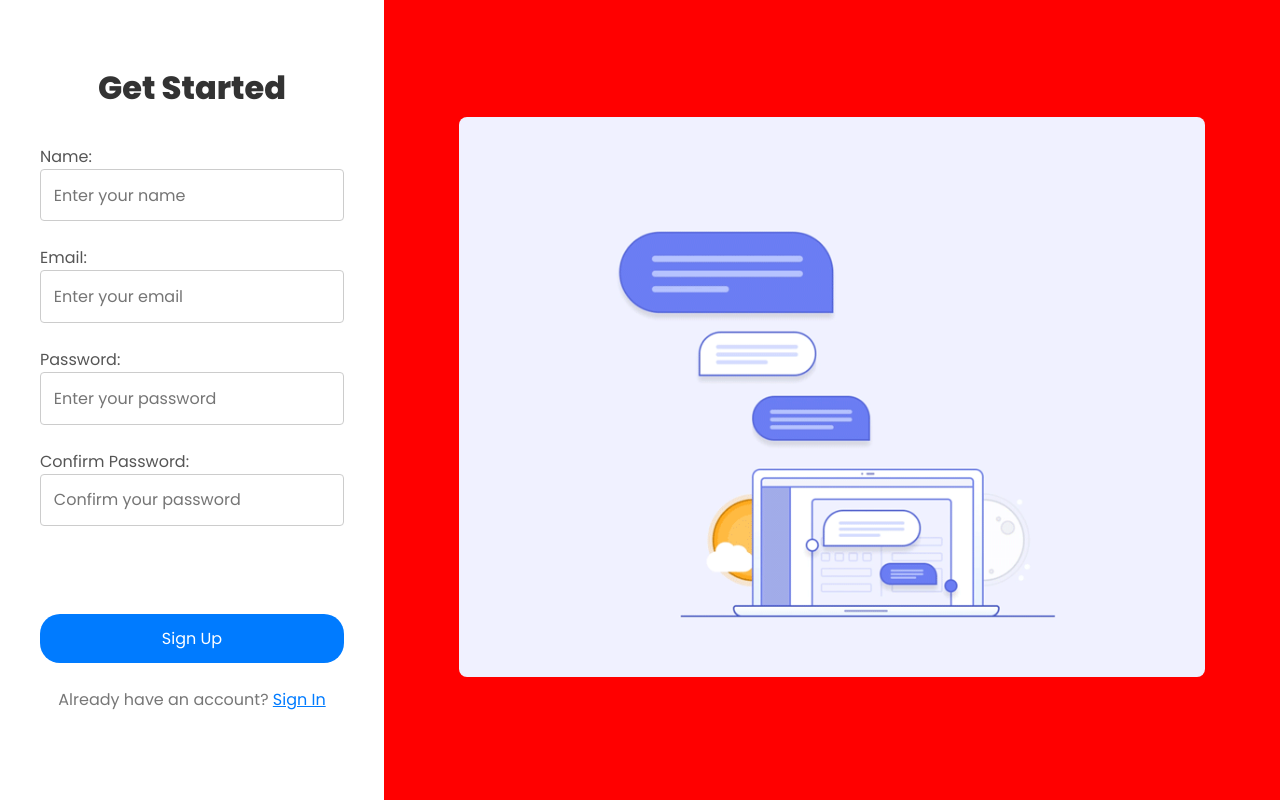
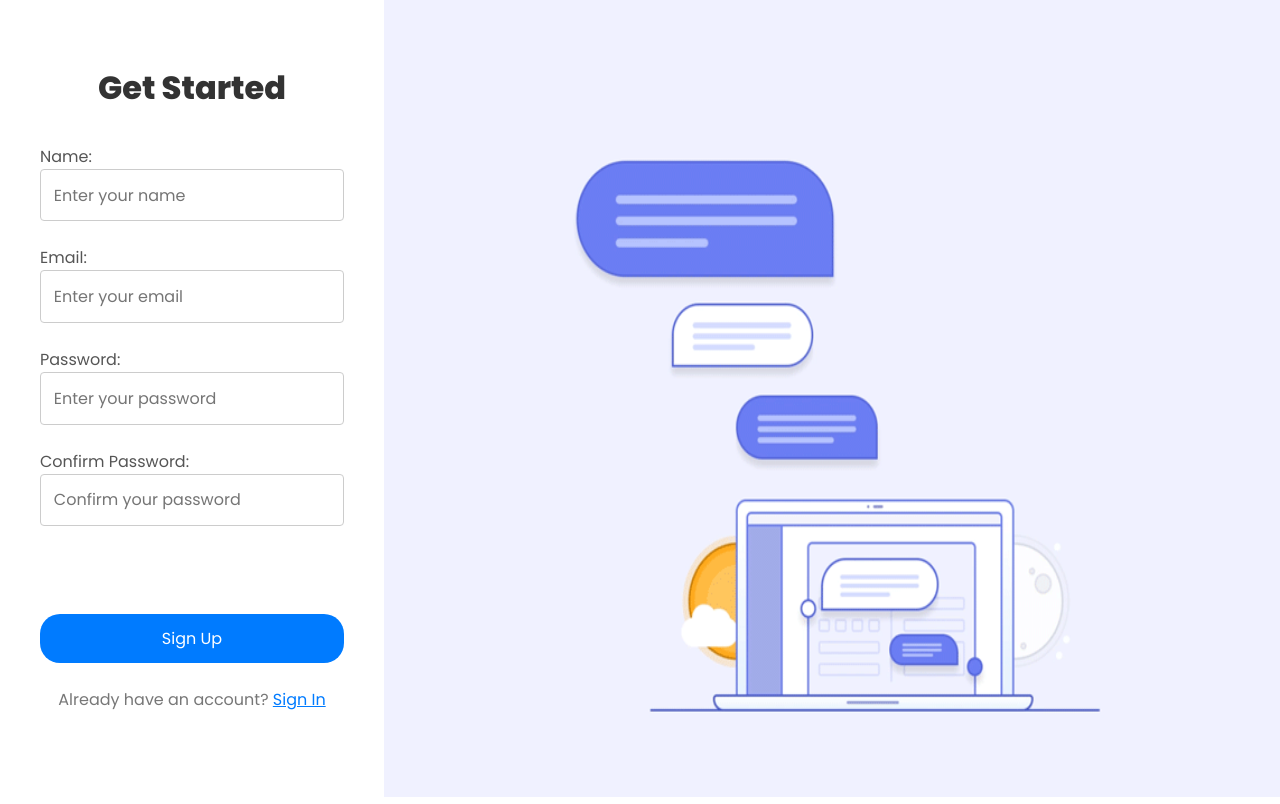
Before and after one commit to dinexh/SynText, a React (Create React App) app in the folder app/: page /auth in a window 1280 px wide. Built offline with nearby package versions, Linux system fonts and the light colour scheme; the HTML template or start-up script is replaced by a standard one.

Commit message:
fixed wobbling in auth page

```diff
--- a/app/src/pages/auth/auth.css
+++ b/app/src/pages/auth/auth.css
@@ -1,3 +1,6 @@
+body{
+    overflow: hidden;
+}
 .auth-container {
     /* min-height: 100vh; */
     height: 100vh;
@@ -32,18 +35,18 @@
 }
 .auth-container-in-two {
     height: 100vh;
-    padding: 1rem;
+    /* padding: 1rem; */
     width: 70%;
     display: flex;
     justify-content: center;
     align-items: center;
-    background-color: red;
+    /* background-color: red; */
 }
 .AuthImage {
     width: 100%;
-    height: 70vh;
-    object-fit: cover;
-    border-radius: 8px;
+    height: 100vh;
+    object-fit: fill;
+    /* border-radius: 8px; */
 }
 .auth-group-form {
     width: 100%;
```
